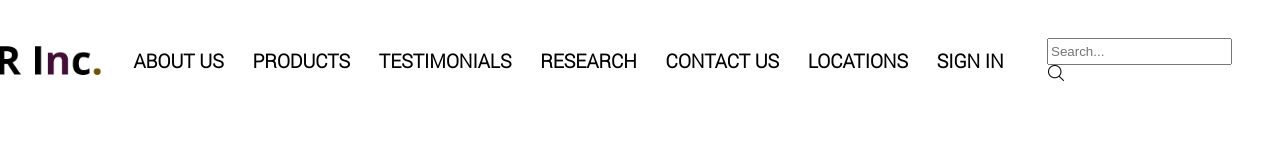
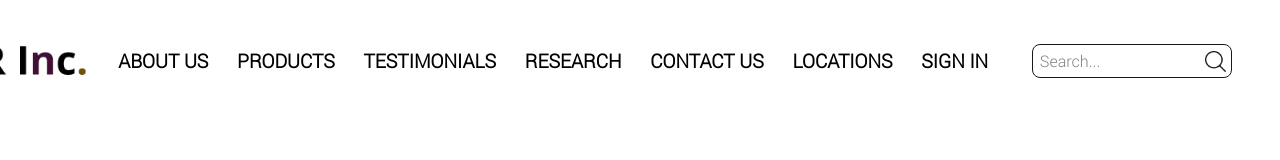
Before and after one commit to n-kalu/WebProject, a plain HTML site: page Index.html in a window 1280 px wide. Drawn offline with Linux system fonts and the light colour scheme.

Commit message:
HTML and CSS for header now complete

```diff
--- a/Index.html
+++ b/Index.html
@@ -29,12 +29,17 @@
             </ul>
         </nav>
         <div class="searchbox">
-           <input type="search" placeholder="Search...">
-           <a href=""><img src="Assets/Images/search.png" alt="Search Icon"></a>
+           <form>
+               <input type="search" placeholder="Search...">
+               <button type="submit"></button>
+           </form>
         </div>
 
     </section>
-    <section class="body"></section>
+    <section class="body">
+
+
+    </section>
     <section class="footer"></section>
 </body>
 </html>
--- a/Styles.css
+++ b/Styles.css
@@ -1,4 +1,4 @@
-/* WEB FONT RESOURCES*/
+/*** WEB FONT RESOURCES ***/
 
 @font-face {
     font-family: 'robotolight';
@@ -31,16 +31,16 @@
     font-style: normal;
 
 }
-/* ************************************************************************************************************************************* */
+/***************************************************************************************************************************************/
 
 
-/* ATTRIBUTE AUTHORS OF FREE DOWNLOADED CONTENT */
+/*** ATTRIBUTE AUTHORS OF FREE DOWNLOADED CONTENT ***/
 
 .downloaded{
     display:none;
 }
 
-/* ************************************************************************************************************************************* */
+/***************************************************************************************************************************************/
 
 body{
     margin: 0;
@@ -70,6 +70,7 @@ body{
 .menu{
    /* background:lightgreen; */
    margin-right: 3vw;
+   flex-grow: 0.5;
 
 }
 
@@ -86,10 +87,6 @@ body{
     /* background:red; */
 }
 
-.menu ul li{
-    /* padding: 5px; */
-}
-
 .menu ul li a{
     text-decoration: none;
     color: black;
@@ -101,23 +98,55 @@ body{
 }
 
 .menu ul li a:hover{
-    background: rgb(226, 226, 226);
+    background: #e2e2e2;
     border-radius: 5px;
-    color: rgb(95, 2, 75);
+    color: #5f024b;
+}
+/* ************************************************ */
+.searchbox{
+    /* background:brown; */
+    border: 1px solid black;
+    border-radius: 0.5rem;
+    padding: 0 0.2rem;
+    opacity: 0.9;
 }
 
-.searchbox{
-    width: 13rem;
-    /* background:brown; */
+.searchbox form{
+    display: flex;
+    align-items: center;
+
 }
 
-.searchbox input{
-    height: 1.7rem;
-    /* border-radius: 2px; */
+.searchbox form input{
+    font-family: robotolight;
+    font-size: 1rem;
+    width: 10rem;
+    height: 1.5rem;
+    border-color: transparent;
+    padding-right: 0.7rem;
 }
 
-.searchbox img{
-    width: 1rem;
-    margin-left: 0.05rem;
+.searchbox form input:focus{
+   border-right-color: #000000;
+   opacity: 0.7;
+   outline: none;
+}
 
+.searchbox form button{
+    width: 1.5rem;
+    height: 2rem;
+    text-indent: -1000px;
+    overflow: hidden;
+    background: no-repeat url("./Assets/Images/search.png");
+    background-position-x: center;
+    background-position-y: center;
+    background-size: 1.3rem;
+    cursor: pointer;
+    margin-left: 0.5rem;
+    border-color: transparent;
+    /* background-color:pink; */
 }
+
+.searchbox form button:hover{
+    opacity: 0.5;
+}
```
